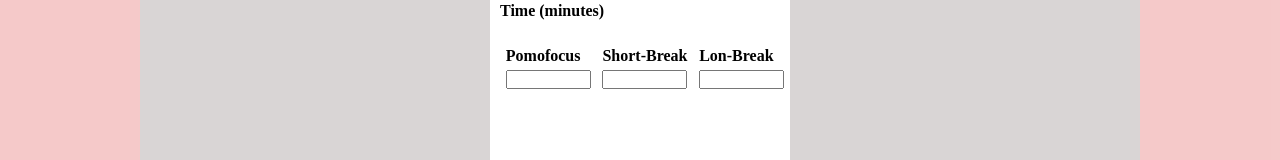
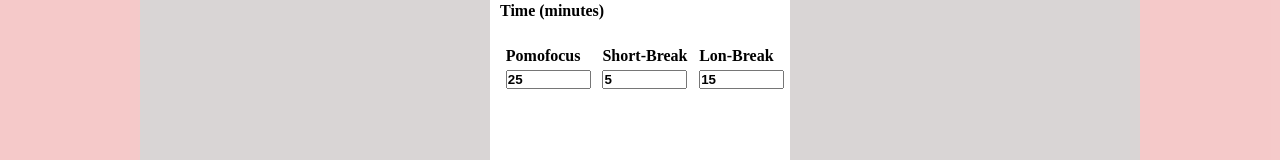
Before and after one commit to wilian-tavares/PomoPrize, a React (Create React App) app: page / in a window 1280 px wide. Both pictures are taken after a click on the button "Settings". Shown: the part 348-508 px from the top of the page. Built offline with nearby package versions, Linux system fonts and the light colour scheme.

Commit message:
Feat: add funcionalidade do input do modal

```diff
--- a/src/components/Header/index.tsx
+++ b/src/components/Header/index.tsx
@@ -7,11 +7,25 @@
 
 interface HeaderProps {
     theme: string;
+    newMinutes: number;
+    newShort: number;
+    newLong: number;
+
+    HandleFocus: (newMinutes: number) => void;
+    HandleShort: (newShort: number) => void;
+    HandleLong: (newLong: number) => void;
 }
 
 
 
-export default function Header({ theme }: HeaderProps) {
+export default function Header({ theme,
+                                HandleFocus,
+                                HandleShort,
+                                HandleLong,
+                                newMinutes,
+                                newShort,
+                                newLong,
+                            }: HeaderProps) {
 
     const customStyles = {
         content: {
@@ -79,17 +93,32 @@
                         <div className={styles.shieldInputs}>
                             <div>
                                 <p>Pomofocus</p>
-                                <input type='number' min={1} />
+                                <input
+                                    type='number'
+                                    min={1}
+                                    value={newMinutes}
+                                    onChange={(e) => HandleFocus(Number(e.target.value))}
+                                />
                             </div>
 
                             <div>
                                 <p>Short-Break</p>
-                                <input type='number' min={1} />
+                                <input
+                                    type='number'
+                                    min={1}
+                                    value={newShort}
+                                    onChange={(e) => HandleShort(Number(e.target.value))}
+                                />
                             </div>
 
                             <div>
                                 <p>Lon-Break</p>
-                                <input type='number' min={1} />
+                                <input
+                                    type='number'
+                                    min={1}
+                                    value={newLong}
+                                    onChange={(e) => HandleLong(Number(e.target.value))}
+                                />
                             </div>
                         </div>
 
--- a/src/pages/Home/index.tsx
+++ b/src/pages/Home/index.tsx
@@ -8,7 +8,7 @@
 
 export default function Home() {
 
-    const [minutes, setMinutes] = useState<number>(11);
+    const [minutes, setMinutes] = useState<number>(25);
     const [shortBreak, setShortBreak] = useState<number>(5);
     const [longBreak, setLongBreak] = useState<number>(15);
     const [seconds, setSeconds] = useState<number>(0)
@@ -198,10 +198,27 @@
     }, [focus, short, long])
 
 
+
+    function handleFocus(newMinutes: number) {
+        setMinutes(newMinutes);
+    }
+    function handleShort(newShort: number){
+        setShortBreak(newShort);
+    }
+    function handleLong(newLong: number){
+        setLongBreak(newLong);
+    }
+
     return (
         <>
-            <Header theme={theme} />
-
+             <Header
+                theme={theme}
+                HandleFocus={handleFocus}
+                HandleShort={handleShort}
+                HandleLong={handleLong}
+                newMinutes={minutes}
+                newShort={shortBreak}
+                newLong={longBreak}             />
 
             <div className={`${styles.containerHome} ${styles[theme]}`}>
 
```
